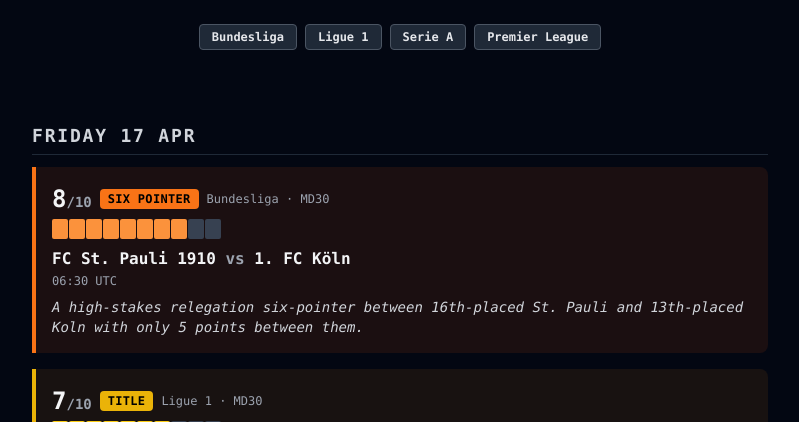
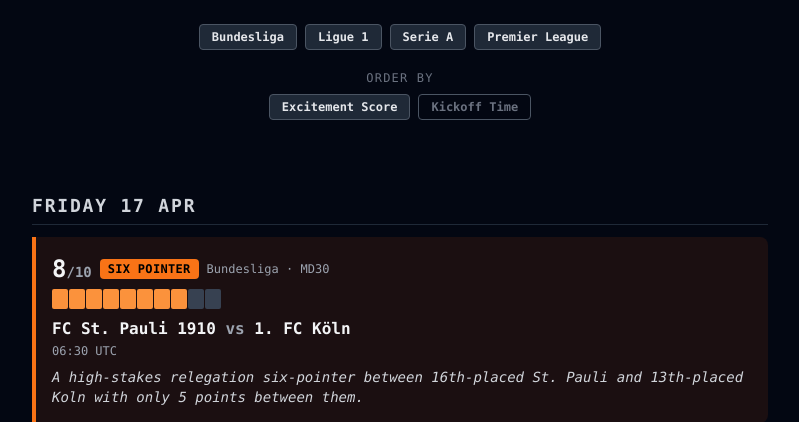
Before and after one commit to kweithers/football-weekend, a FastAPI app: page / in a window 1280 px wide. Shown: the part 85-507 px from the top of the page, without its empty margins (240-1039 px from the left). Run offline with FastAPI, Linux system fonts and the light colour scheme; some libraries are stand-ins or nearby versions.

Commit message:
feat: add sort buttons to order matches by excitement score or kickoff time
Co-Authored-By: Claude Sonnet 4.6 <noreply@anthropic.com>

```diff
--- a/templates/index.html
+++ b/templates/index.html
@@ -24,6 +24,13 @@
       onclick="toggleLeague(this)"
     >{{ league }}</button>
     {% endfor %}
+  </div>
+  <div class="max-w-3xl mx-auto px-4 pt-3 pb-2 flex flex-col items-center gap-2">
+    <span class="text-xs text-gray-500 uppercase tracking-widest">Order by</span>
+    <div class="flex gap-2">
+      <button id="sort-score" onclick="setSort('score')" class="sort-btn px-3 py-1 rounded text-xs font-semibold border border-gray-600 bg-gray-800 text-gray-200 hover:bg-gray-700 transition-colors">Excitement Score</button>
+      <button id="sort-time" onclick="setSort('time')" class="sort-btn px-3 py-1 rounded text-xs font-semibold border border-gray-600 bg-gray-950 text-gray-500 hover:bg-gray-700 transition-colors">Kickoff Time</button>
+    </div>
   </div>
   {% endif %}
 
@@ -64,7 +71,7 @@
           {% set bar_cls = "bg-gray-500" %}
         {% endif %}
 
-        <div class="match-card border-l-4 {{ accent }} rounded-r-lg p-4 mb-4" data-league="{{ m.league_name }}" data-day="{{ day }}">
+        <div class="match-card border-l-4 {{ accent }} rounded-r-lg p-4 mb-4" data-league="{{ m.league_name }}" data-day="{{ day }}" data-score="{{ m.excitement_score }}" data-kickoff="{{ m.kickoff }}">
           <div class="flex items-start justify-between gap-4">
             <div class="flex-1 min-w-0">
               <div class="flex items-center gap-2 flex-wrap mb-1">
@@ -124,6 +131,31 @@
       applyFilter();
     }
 
+    let currentSort = 'score';
+
+    function setSort(mode) {
+      currentSort = mode;
+      document.querySelectorAll('.sort-btn').forEach(btn => {
+        const active = btn.id === `sort-${mode}`;
+        btn.classList.toggle('bg-gray-800', active);
+        btn.classList.toggle('text-gray-200', active);
+        btn.classList.toggle('bg-gray-950', !active);
+        btn.classList.toggle('text-gray-500', !active);
+      });
+      const main = document.querySelector('main');
+      const days = [...new Set([...document.querySelectorAll('.match-card')].map(c => c.dataset.day))];
+      days.forEach(day => {
+        const header = document.querySelector(`.day-header[data-day="${day}"]`);
+        const cards = [...document.querySelectorAll(`.match-card[data-day="${day}"]`)];
+        cards.sort((a, b) => mode === 'score'
+          ? Number(b.dataset.score) - Number(a.dataset.score)
+          : new Date(a.dataset.kickoff) - new Date(b.dataset.kickoff)
+        );
+        cards.forEach(c => main.insertBefore(c, null)); // detach first
+        header.after(...cards);
+      });
+    }
+
     function applyFilter() {
       document.querySelectorAll('.match-card').forEach(card => {
         card.style.display = activeLeagues.has(card.dataset.league) ? '' : 'none';
```
